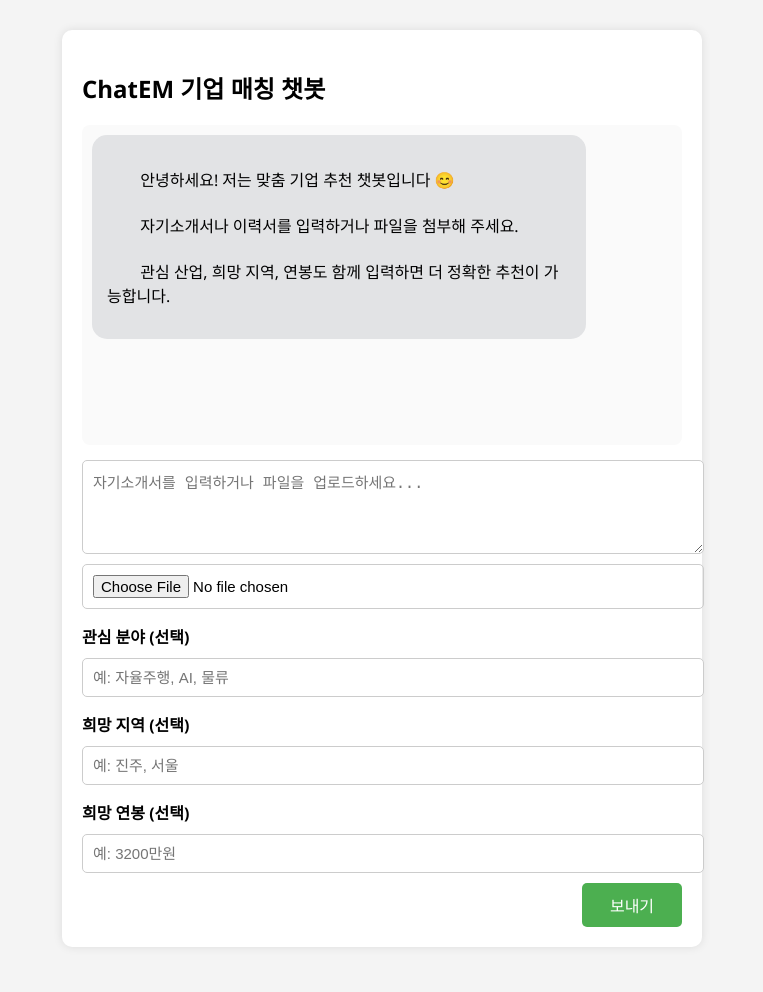
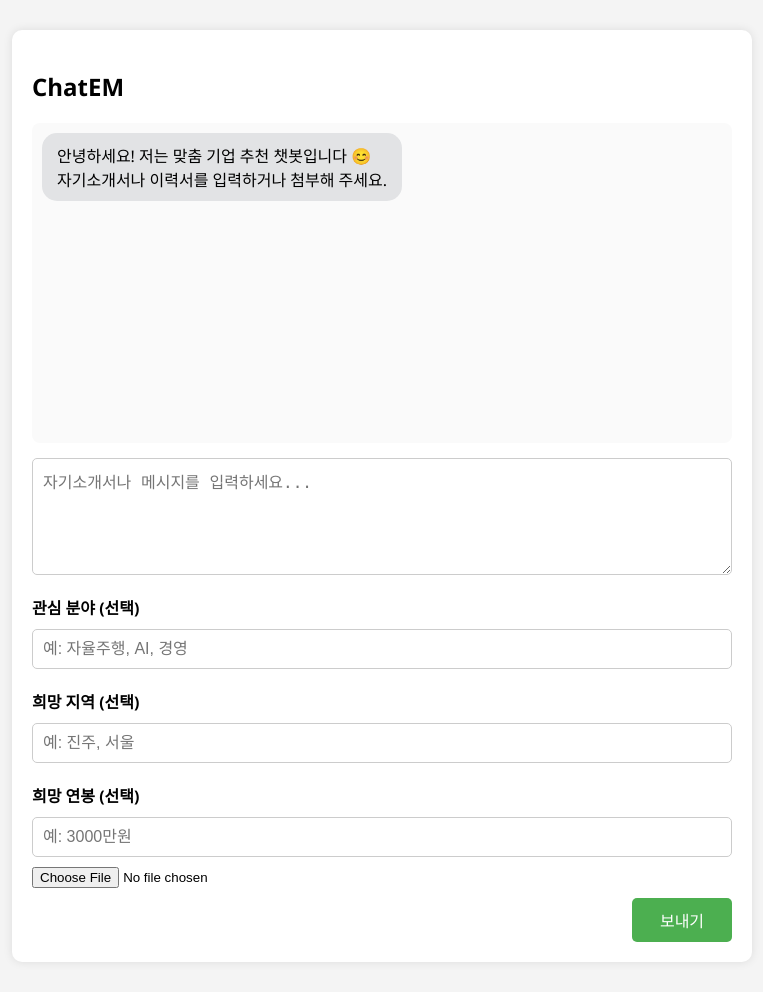
Before and after one commit to ITEAA/ChatEM.gpt, a Flask app: page / in a window 1280 px wide. Shown: the whole page, without its empty margins (258-1021 px from the left). Before the commit the page ends 927 px from the top, so only its background shows below. Run offline with Flask 3, Linux system fonts and the light colour scheme.

Commit message:
Update index.html

```diff
--- a/templates/index.html
+++ b/templates/index.html
@@ -2,7 +2,7 @@
 <html lang="ko">
 <head>
   <meta charset="UTF-8" />
-  <title>ChatEM 기업 추천 챗봇</title>
+  <title>ChatEM 기업 매칭 챗봇</title>
   <style>
     body {
       font-family: 'Segoe UI', sans-serif;
@@ -12,10 +12,9 @@
       display: flex;
       justify-content: center;
     }
-
     #chatContainer {
       width: 100%;
-      max-width: 600px;
+      max-width: 700px;
       background: white;
       border-radius: 10px;
       padding: 20px;
@@ -23,7 +22,6 @@
       display: flex;
       flex-direction: column;
     }
-
     #chatBox {
       display: flex;
       flex-direction: column;
@@ -35,7 +33,6 @@
       max-height: 500px;
       overflow-y: auto;
     }
-
     .message {
       padding: 10px 15px;
       border-radius: 15px;
@@ -43,32 +40,30 @@
       word-wrap: break-word;
       white-space: pre-wrap;
     }
-
     .user {
       background: #d1e7dd;
       align-self: flex-end;
     }
-
     .gpt {
       background: #e2e3e5;
       align-self: flex-start;
     }
-
     #inputArea {
       display: flex;
       flex-direction: column;
       margin-top: 15px;
       gap: 10px;
     }
-
-    textarea, input[type="text"], input[type="file"] {
+    textarea, input[type="text"] {
       padding: 10px;
-      font-size: 15px;
+      font-size: 16px;
       border-radius: 5px;
       border: 1px solid #ccc;
-      width: 100%;
     }
-
+    label {
+      font-weight: bold;
+      margin-top: 10px;
+    }
     #sendBtn {
       padding: 10px;
       font-size: 16px;
@@ -77,44 +72,34 @@
       color: white;
       border-radius: 5px;
       cursor: pointer;
+      width: 100px;
       align-self: flex-end;
-      width: 100px;
     }
-
     #sendBtn:hover {
       background-color: #45a049;
-    }
-
-    label {
-      font-weight: bold;
-      margin-top: 5px;
     }
   </style>
 </head>
 <body>
   <div id="chatContainer">
-    <h2>ChatEM 기업 매칭 챗봇</h2>
+    <h2>ChatEM</h2>
     <div id="chatBox">
-      <div class="message gpt">
-        안녕하세요! 저는 맞춤 기업 추천 챗봇입니다 😊<br>
-        자기소개서나 이력서를 입력하거나 파일을 첨부해 주세요.<br>
-        관심 산업, 희망 지역, 연봉도 함께 입력하면 더 정확한 추천이 가능합니다.
-      </div>
+      <div class="message gpt">안녕하세요! 저는 맞춤 기업 추천 챗봇입니다 😊<br>자기소개서나 이력서를 입력하거나 첨부해 주세요.</div>
     </div>
 
     <div id="inputArea">
-      <textarea id="userInput" placeholder="자기소개서를 입력하거나 파일을 업로드하세요..." rows="4"></textarea>
+      <textarea id="userInput" placeholder="자기소개서나 메시지를 입력하세요..." rows="5"></textarea>
+
+      <label for="interest">관심 분야 (선택)</label>
+      <input type="text" id="interest" placeholder="예: 자율주행, AI, 경영">
+
+      <label for="region">희망 지역 (선택)</label>
+      <input type="text" id="region" placeholder="예: 진주, 서울">
+
+      <label for="salary">희망 연봉 (선택)</label>
+      <input type="text" id="salary" placeholder="예: 3000만원">
+
       <input type="file" id="fileInput" />
-
-      <label>관심 분야 (선택)</label>
-      <input type="text" id="interestInput" placeholder="예: 자율주행, AI, 물류" />
-
-      <label>희망 지역 (선택)</label>
-      <input type="text" id="regionInput" placeholder="예: 진주, 서울" />
-
-      <label>희망 연봉 (선택)</label>
-      <input type="text" id="salaryInput" placeholder="예: 3200만원" />
-
       <button id="sendBtn" onclick="sendMessage()">보내기</button>
     </div>
   </div>
@@ -123,27 +108,24 @@
     const input = document.getElementById("userInput");
     const chatBox = document.getElementById("chatBox");
     const fileInput = document.getElementById("fileInput");
-    const interestInput = document.getElementById("interestInput");
-    const regionInput = document.getElementById("regionInput");
-    const salaryInput = document.getElementById("salaryInput");
 
     async function sendMessage() {
       const message = input.value.trim();
       const file = fileInput.files[0];
-      const interest = interestInput.value.trim();
-      const region = regionInput.value.trim();
-      const salary = salaryInput.value.trim();
+      const interest = document.getElementById("interest").value.trim();
+      const region = document.getElementById("region").value.trim();
+      const salary = document.getElementById("salary").value.trim();
 
       if (!message && !file) return;
 
       const userDiv = document.createElement("div");
       userDiv.className = "message user";
-      userDiv.innerText = message || `[이력서/자기소개서 업로드됨: ${file.name}]`;
+      userDiv.innerText = message || `[파일 업로드됨: ${file.name}]`;
       chatBox.appendChild(userDiv);
 
       const loadingDiv = document.createElement("div");
       loadingDiv.className = "message gpt";
-      loadingDiv.innerText = "📊 분석 중입니다. 잠시만 기다려주세요...";
+      loadingDiv.innerText = "분석 중입니다. 잠시만 기다려주세요...";
       chatBox.appendChild(loadingDiv);
 
       const formData = new FormData();
@@ -158,27 +140,17 @@
           method: "POST",
           body: formData,
         });
-
-        const contentType = response.headers.get("content-type") || "";
-        if (!response.ok) throw new Error(`서버 오류: ${response.status}`);
-
-        if (contentType.includes("application/json")) {
-          const data = await response.json();
-          loadingDiv.innerText = data.reply;
-        } else {
-          const text = await response.text();
-          loadingDiv.innerText = "❌ 예상치 못한 응답:\n" + text;
-        }
+        const data = await response.json();
+        loadingDiv.innerText = data.reply;
       } catch (err) {
         loadingDiv.innerText = "❌ 오류 발생: " + err.message;
       }
 
       input.value = "";
       fileInput.value = null;
-      interestInput.value = "";
-      regionInput.value = "";
-      salaryInput.value = "";
-
+      document.getElementById("interest").value = "";
+      document.getElementById("region").value = "";
+      document.getElementById("salary").value = "";
       input.focus();
       chatBox.scrollTop = chatBox.scrollHeight;
     }
```
